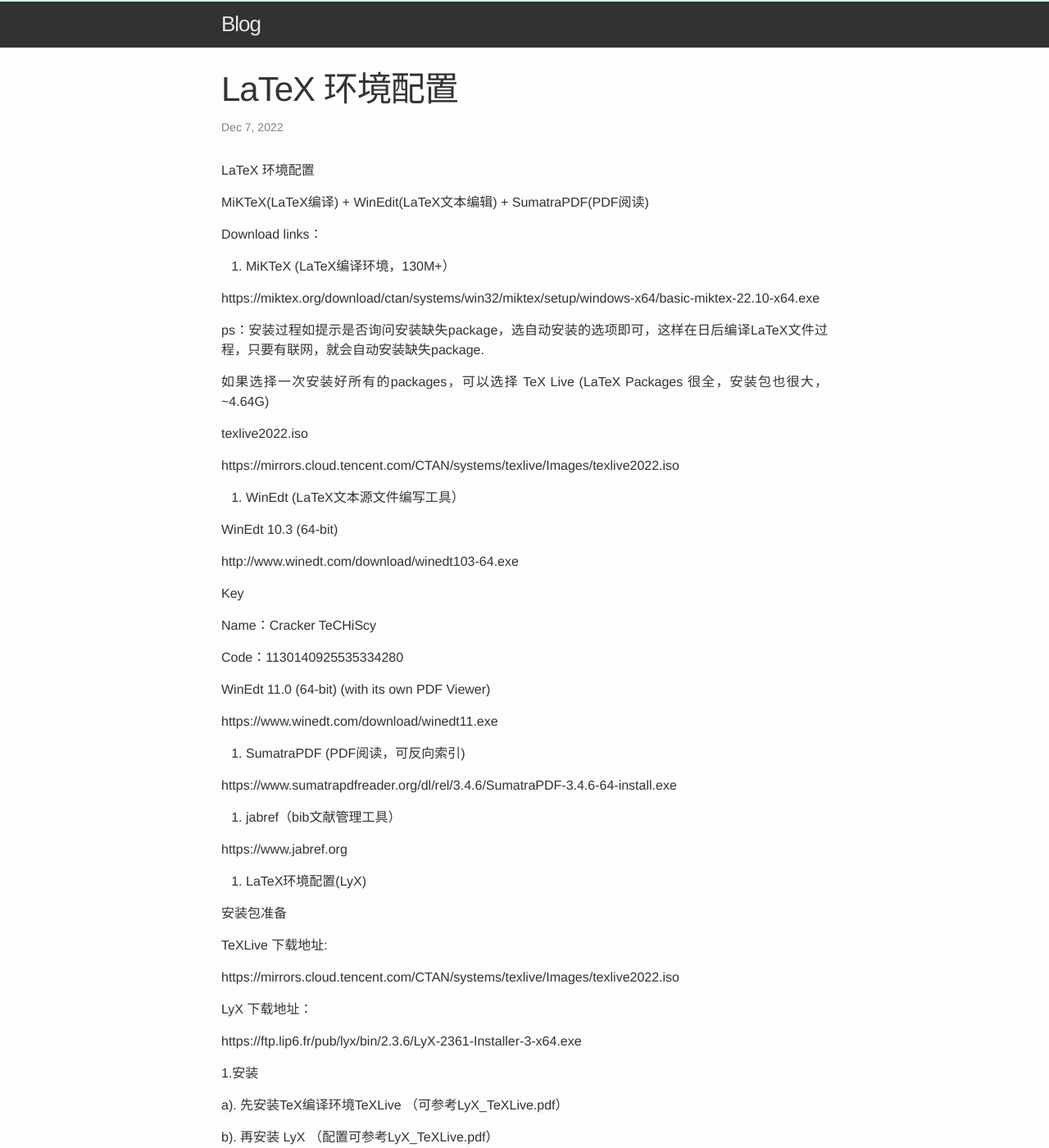
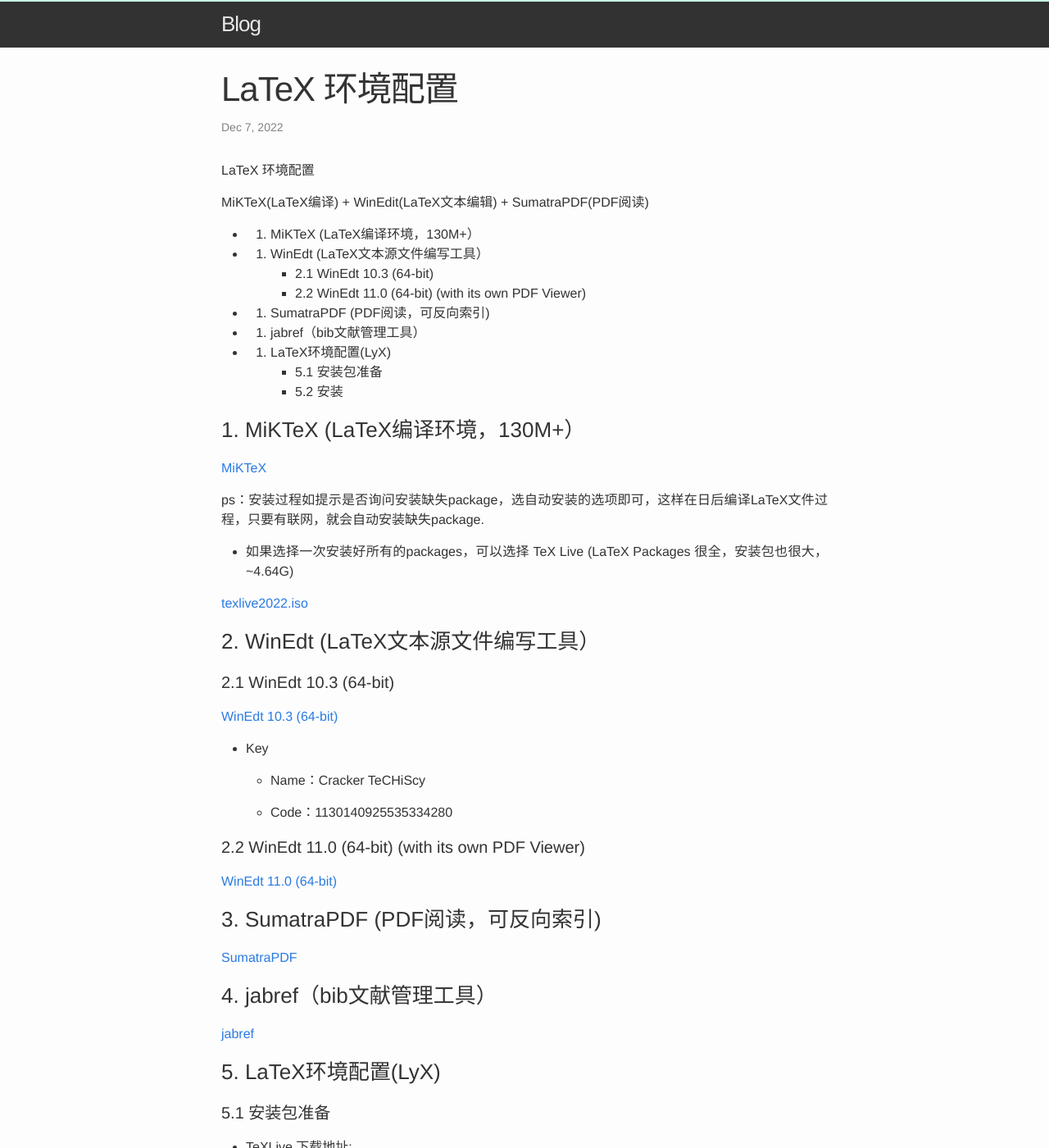
Before and after one commit to ishxiao/blog, a Jekyll site: the page built from _posts/2022-12-07-latex.md, in a window 1280 px wide and 1400 px high. Shown: the whole window at 82% size. Built offline with Jekyll 4.4.1, drawn with Linux system fonts in a browser that asks for light colours; some of the changed text lies outside the part shown.

Commit message:
revised new post

```diff
--- a/_posts/2022-12-07-latex.md
+++ b/_posts/2022-12-07-latex.md
@@ -7,63 +7,77 @@
 tags : [latex]
 ---
 
+
+
 LaTeX 环境配置
 
 MiKTeX(LaTeX编译) + WinEdit(LaTeX文本编辑) + SumatraPDF(PDF阅读)
 
-Download links：
 
-1. MiKTeX (LaTeX编译环境，130M+）
+<!-- MarkdownTOC -->
 
-https://miktex.org/download/ctan/systems/win32/miktex/setup/windows-x64/basic-miktex-22.10-x64.exe
+- 1. MiKTeX (LaTeX编译环境，130M+）
+- 2. WinEdt (LaTeX文本源文件编写工具）
+	- 2.1 WinEdt 10.3 \(64-bit\)
+	- 2.2 WinEdt 11.0 \(64-bit\)  \(with its own PDF Viewer\)
+- 3. SumatraPDF \(PDF阅读，可反向索引\)
+- 4. jabref（bib文献管理工具）
+- 5. LaTeX环境配置\(LyX\)
+	- 5.1 安装包准备
+	- 5.2 安装
+
+<!-- /MarkdownTOC -->
+
+
+### 1. MiKTeX (LaTeX编译环境，130M+）
+
+[MiKTeX](https://miktex.org/download/ctan/systems/win32/miktex/setup/windows-x64/basic-miktex-22.10-x64.exe)
 
 ps：安装过程如提示是否询问安装缺失package，选自动安装的选项即可，这样在日后编译LaTeX文件过程，只要有联网，就会自动安装缺失package.
 
-如果选择一次安装好所有的packages，可以选择
+* 如果选择一次安装好所有的packages，可以选择
 TeX Live (LaTeX Packages 很全，安装包也很大，~4.64G)
 
-texlive2022.iso
+[texlive2022.iso](https://mirrors.cloud.tencent.com/CTAN/systems/texlive/Images/texlive2022.iso)
 
-https://mirrors.cloud.tencent.com/CTAN/systems/texlive/Images/texlive2022.iso
+### 2. WinEdt (LaTeX文本源文件编写工具）
 
-2. WinEdt (LaTeX文本源文件编写工具）
+#### 2.1 WinEdt 10.3 (64-bit)
 
-WinEdt 10.3 (64-bit)
+[WinEdt 10.3 (64-bit)](http://www.winedt.com/download/winedt103-64.exe)
 
-http://www.winedt.com/download/winedt103-64.exe
+* Key
 
-Key
+    - Name：Cracker TeCHiScy
 
-Name：Cracker TeCHiScy
+    - Code：1130140925535334280
 
-Code：1130140925535334280
+#### 2.2 WinEdt 11.0 (64-bit)  (with its own PDF Viewer)
 
-WinEdt 11.0 (64-bit)  (with its own PDF Viewer)
+[WinEdt 11.0 (64-bit)](https://www.winedt.com/download/winedt11.exe)
 
-https://www.winedt.com/download/winedt11.exe
+### 3. SumatraPDF (PDF阅读，可反向索引)
 
-3. SumatraPDF (PDF阅读，可反向索引)
+[SumatraPDF](https://www.sumatrapdfreader.org/dl/rel/3.4.6/SumatraPDF-3.4.6-64-install.exe)
 
-https://www.sumatrapdfreader.org/dl/rel/3.4.6/SumatraPDF-3.4.6-64-install.exe
+### 4. jabref（bib文献管理工具）
 
-4. jabref（bib文献管理工具）
+[jabref](https://www.jabref.org)
 
-https://www.jabref.org
+### 5. LaTeX环境配置(LyX)
 
-5. LaTeX环境配置(LyX)
+#### 5.1 安装包准备
 
-安装包准备
+* TeXLive 下载地址:
 
-TeXLive 下载地址:
+[TeXLive](https://mirrors.cloud.tencent.com/CTAN/systems/texlive/Images/texlive2022.iso)
 
-https://mirrors.cloud.tencent.com/CTAN/systems/texlive/Images/texlive2022.iso
+* LyX 下载地址：
 
-LyX 下载地址：
+[LyX](https://ftp.lip6.fr/pub/lyx/bin/2.3.6/LyX-2361-Installer-3-x64.exe)
 
-https://ftp.lip6.fr/pub/lyx/bin/2.3.6/LyX-2361-Installer-3-x64.exe
+#### 5.2 安装
 
-1.安装
+* 先安装TeX编译环境TeXLive
 
-a). 先安装TeX编译环境TeXLive （可参考LyX_TeXLive.pdf）
-
-b). 再安装 LyX （配置可参考LyX_TeXLive.pdf）
+* 再安装 LyX（可参考[Installing TeXLive for Windows](https://wiki.lyx.org/Windows/TeXLive))
```
